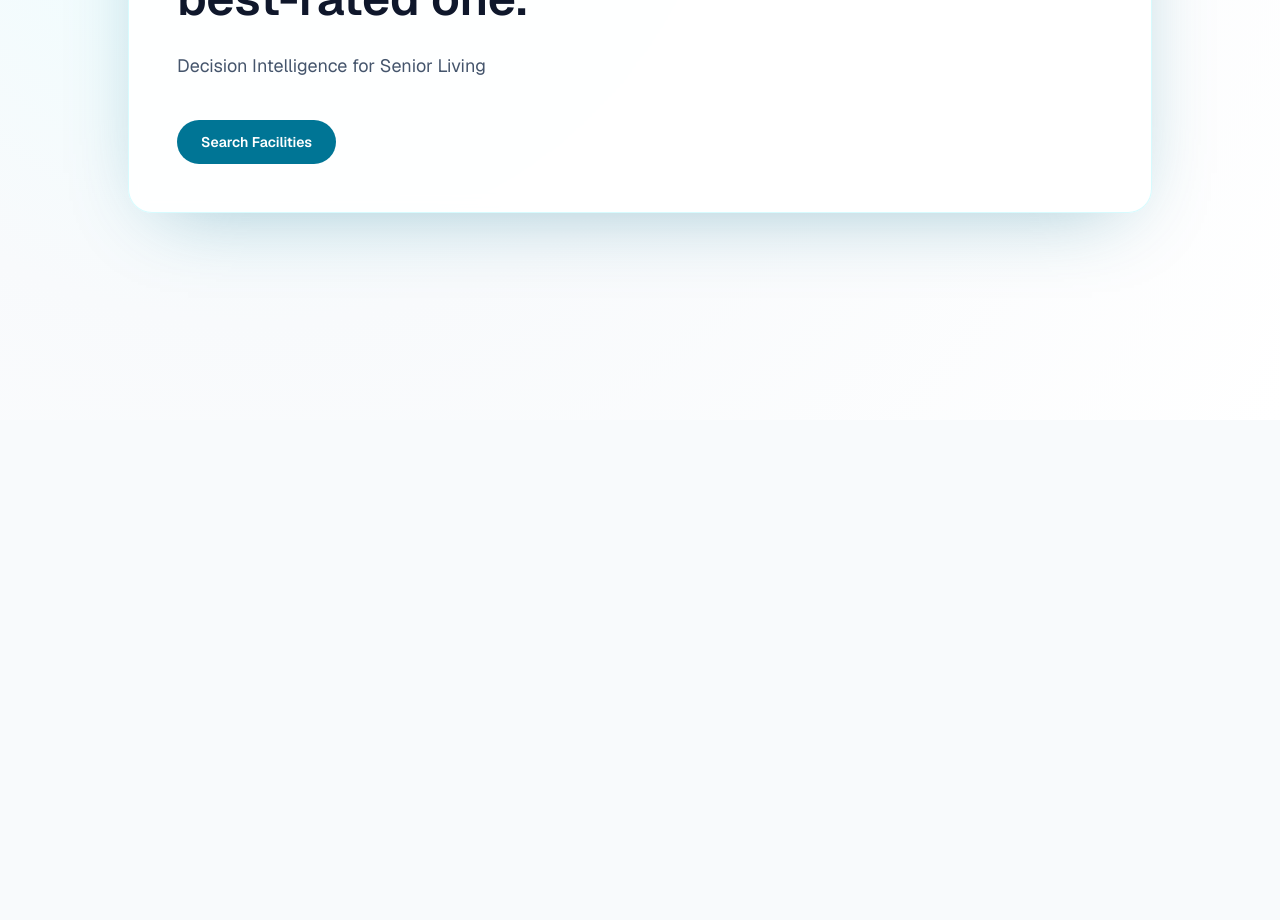
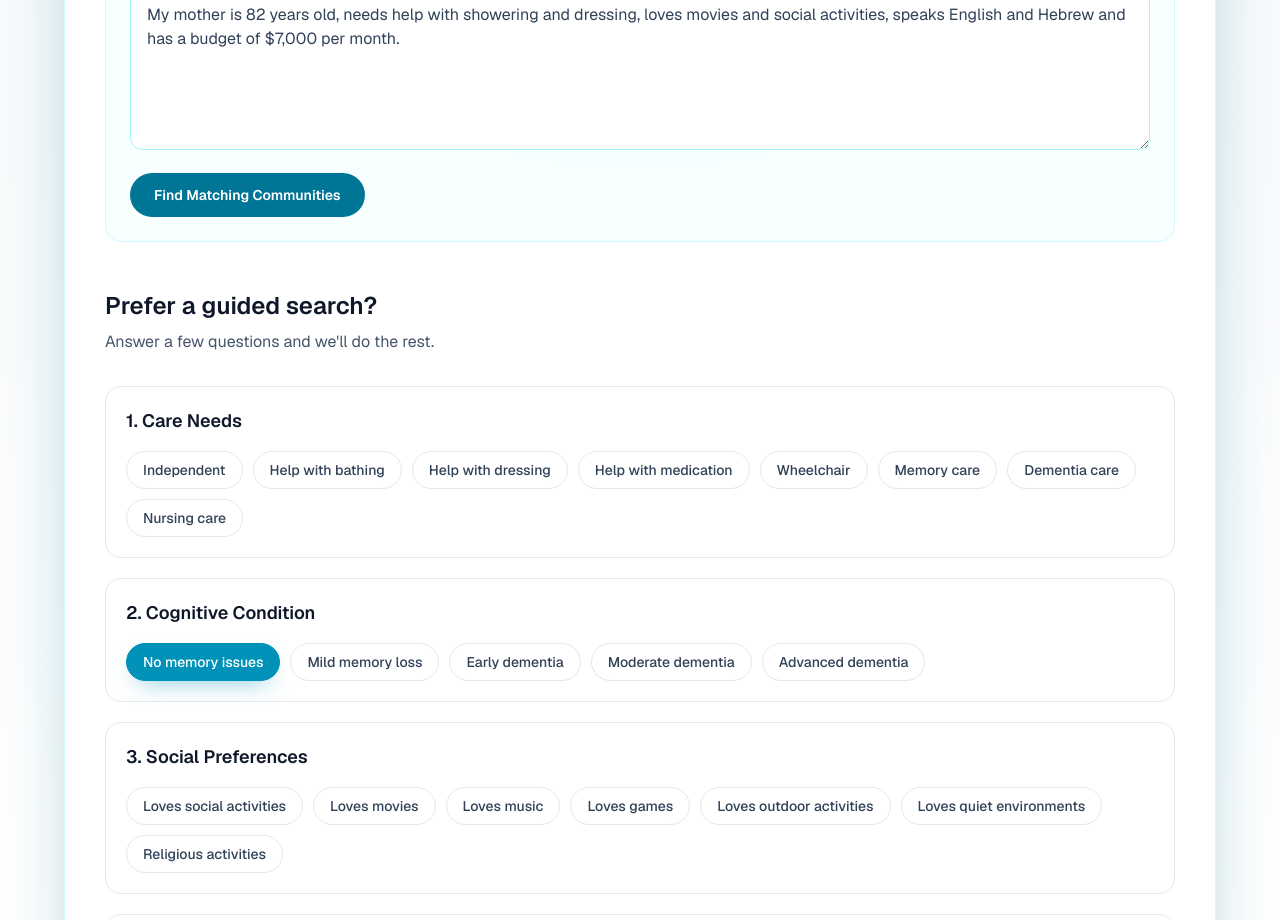
Before and after one commit to shaienglert/optime-nursing, a Next.js app in the folder frontend/: page / in a window 1280 px wide. Shown: the part 380-1300 px from the top of the page. Before the commit the page ends 800 px from the top, so only its background shows below. Built offline with nearby package versions, Linux system fonts and the light colour scheme.

Commit message:
Redesign homepage as AI nursing home decision engine

```diff
--- a/frontend/src/app/page.tsx
+++ b/frontend/src/app/page.tsx
@@ -1,25 +1,239 @@
-import Link from "next/link";
+"use client";
+
+import { useMemo, useState } from "react";
+
+const careNeedsOptions = [
+  "Independent",
+  "Help with bathing",
+  "Help with dressing",
+  "Help with medication",
+  "Wheelchair",
+  "Memory care",
+  "Dementia care",
+  "Nursing care",
+];
+
+const socialPreferencesOptions = [
+  "Loves social activities",
+  "Loves movies",
+  "Loves music",
+  "Loves games",
+  "Loves outdoor activities",
+  "Loves quiet environments",
+  "Religious activities",
+];
+
+const biggestConcernsOptions = [
+  "Poor care quality",
+  "Staff shortages",
+  "Falls and safety",
+  "Loneliness",
+  "Hidden costs",
+  "Medical emergencies",
+  "Loss of independence",
+  "Memory decline",
+];
+
+const cognitiveConditionOptions = [
+  "No memory issues",
+  "Mild memory loss",
+  "Early dementia",
+  "Moderate dementia",
+  "Advanced dementia",
+];
+
+const distanceOptions = [
+  "Under 10 miles",
+  "Under 25 miles",
+  "Under 50 miles",
+  "Anywhere",
+];
+
+function OptionChip({
+  label,
+  isActive,
+  onClick,
+}: {
+  label: string;
+  isActive: boolean;
+  onClick: () => void;
+}) {
+  return (
+    <button
+      type="button"
+      onClick={onClick}
+      className={`rounded-full border px-4 py-2 text-sm font-medium transition ${
+        isActive
+          ? "border-cyan-600 bg-cyan-600 text-white shadow-[0_10px_24px_-12px_rgba(8,145,178,0.7)]"
+          : "border-slate-200 bg-white text-slate-700 hover:border-cyan-400 hover:text-cyan-700"
+      }`}
+    >
+      {label}
+    </button>
+  );
+}
+
+function toggleOption(current: string[], option: string): string[] {
+  return current.includes(option)
+    ? current.filter((item) => item !== option)
+    : [...current, option];
+}
 
 export default function Home() {
+  const [aiDescription, setAiDescription] = useState(
+    "My mother is 82 years old, needs help with showering and dressing, loves movies and social activities, speaks English and Hebrew and has a budget of $7,000 per month.",
+  );
+  const [careNeeds, setCareNeeds] = useState<string[]>([]);
+  const [cognitiveCondition, setCognitiveCondition] = useState(
+    cognitiveConditionOptions[0],
+  );
+  const [socialPreferences, setSocialPreferences] = useState<string[]>([]);
+  const [biggestConcerns, setBiggestConcerns] = useState<string[]>([]);
+  const [budget, setBudget] = useState(7000);
+  const [distanceFromFamily, setDistanceFromFamily] = useState(distanceOptions[1]);
+
+  const selectedSummary = useMemo(() => {
+    return `${careNeeds.length} care need(s), ${socialPreferences.length} social preference(s), ${biggestConcerns.length} concern(s)`;
+  }, [careNeeds, socialPreferences, biggestConcerns]);
+
   return (
-    <main className="relative flex min-h-screen items-center bg-[radial-gradient(circle_at_20%_20%,#ecfeff_0%,#f8fafc_45%,#ffffff_100%)] px-6 py-14 sm:px-10 lg:px-16">
-      <section className="mx-auto w-full max-w-5xl overflow-hidden rounded-3xl border border-cyan-100/80 bg-white/90 p-8 shadow-[0_20px_80px_-32px_rgba(14,116,144,0.45)] backdrop-blur sm:p-12">
-        <p className="text-xs font-semibold uppercase tracking-[0.2em] text-cyan-700">
-          OPTIME Nursing
-        </p>
-        <h1 className="mt-4 max-w-3xl text-4xl font-semibold leading-tight text-slate-900 sm:text-5xl">
-          Find the right home, not just the best-rated one.
-        </h1>
-        <p className="mt-6 max-w-2xl text-lg text-slate-600">
-          Decision Intelligence for Senior Living
-        </p>
-        <div className="mt-10">
-          <Link
-            href="/facilities"
-            className="inline-flex items-center rounded-full bg-cyan-700 px-6 py-3 text-sm font-semibold text-white transition hover:bg-cyan-800"
-          >
-            Search Facilities
-          </Link>
+    <main className="min-h-screen bg-[radial-gradient(circle_at_top,#cffafe_0%,#f8fafc_32%,#ffffff_65%)] px-6 py-10 sm:px-10 lg:px-16">
+      <section className="mx-auto max-w-6xl">
+        <div className="rounded-3xl border border-cyan-100 bg-white/90 p-6 shadow-[0_24px_80px_-32px_rgba(14,116,144,0.55)] backdrop-blur sm:p-10">
+          <p className="text-xs font-semibold uppercase tracking-[0.22em] text-cyan-700">
+            OPTIME Nursing AI
+          </p>
+          <h1 className="mt-4 max-w-4xl text-3xl font-semibold leading-tight text-slate-900 sm:text-5xl">
+            Find the right home, not just the best-rated one.
+          </h1>
+          <p className="mt-5 max-w-3xl text-lg text-slate-600">
+            Describe your loved one in your own words and OPTIME will find the best matches.
+          </p>
+
+          <div className="mt-8 rounded-2xl border border-cyan-100 bg-cyan-50/40 p-4 sm:p-6">
+            <label htmlFor="ai-search" className="mb-3 block text-sm font-semibold text-cyan-900">
+              AI Search Prompt
+            </label>
+            <textarea
+              id="ai-search"
+              value={aiDescription}
+              onChange={(event) => setAiDescription(event.target.value)}
+              placeholder="My mother is 82 years old, needs help with showering and dressing, loves movies and social activities, speaks English and Hebrew and has a budget of $7,000 per month."
+              className="min-h-40 w-full resize-y rounded-xl border border-cyan-200 bg-white px-4 py-3 text-base text-slate-700 outline-none ring-cyan-300 transition placeholder:text-slate-400 focus:ring-2"
+            />
+            <button
+              type="button"
+              className="mt-4 inline-flex items-center rounded-full bg-cyan-700 px-6 py-3 text-sm font-semibold text-white transition hover:bg-cyan-800"
+            >
+              Find Matching Communities
+            </button>
+          </div>
+
+          <div className="mt-12">
+            <h2 className="text-2xl font-semibold text-slate-900">Prefer a guided search?</h2>
+            <p className="mt-2 text-slate-600">Answer a few questions and we&apos;ll do the rest.</p>
+          </div>
+
+          <div className="mt-8 grid gap-5">
+            <article className="rounded-2xl border border-slate-200 bg-white p-5">
+              <h3 className="text-lg font-semibold text-slate-900">1. Care Needs</h3>
+              <div className="mt-4 flex flex-wrap gap-2.5">
+                {careNeedsOptions.map((option) => (
+                  <OptionChip
+                    key={option}
+                    label={option}
+                    isActive={careNeeds.includes(option)}
+                    onClick={() => setCareNeeds((current) => toggleOption(current, option))}
+                  />
+                ))}
+              </div>
+            </article>
+
+            <article className="rounded-2xl border border-slate-200 bg-white p-5">
+              <h3 className="text-lg font-semibold text-slate-900">2. Cognitive Condition</h3>
+              <div className="mt-4 flex flex-wrap gap-2.5">
+                {cognitiveConditionOptions.map((option) => (
+                  <OptionChip
+                    key={option}
+                    label={option}
+                    isActive={cognitiveCondition === option}
+                    onClick={() => setCognitiveCondition(option)}
+                  />
+                ))}
+              </div>
+            </article>
+
+            <article className="rounded-2xl border border-slate-200 bg-white p-5">
+              <h3 className="text-lg font-semibold text-slate-900">3. Social Preferences</h3>
+              <div className="mt-4 flex flex-wrap gap-2.5">
+                {socialPreferencesOptions.map((option) => (
+                  <OptionChip
+                    key={option}
+                    label={option}
+                    isActive={socialPreferences.includes(option)}
+                    onClick={() =>
+                      setSocialPreferences((current) => toggleOption(current, option))
+                    }
+                  />
+                ))}
+              </div>
+            </article>
+
+            <article className="rounded-2xl border border-slate-200 bg-white p-5">
+              <h3 className="text-lg font-semibold text-slate-900">4. Biggest Concerns</h3>
+              <p className="mt-1 text-sm text-slate-600">What worries you the most?</p>
+              <div className="mt-4 flex flex-wrap gap-2.5">
+                {biggestConcernsOptions.map((option) => (
+                  <OptionChip
+                    key={option}
+                    label={option}
+                    isActive={biggestConcerns.includes(option)}
+                    onClick={() =>
+                      setBiggestConcerns((current) => toggleOption(current, option))
+                    }
+                  />
+                ))}
+              </div>
+            </article>
+
+            <article className="rounded-2xl border border-slate-200 bg-white p-5">
+              <h3 className="text-lg font-semibold text-slate-900">5. Budget</h3>
+              <p className="mt-1 text-sm text-slate-600">$3,000 - $15,000/month</p>
+              <div className="mt-5">
+                <input
+                  type="range"
+                  min={3000}
+                  max={15000}
+                  step={100}
+                  value={budget}
+                  onChange={(event) => setBudget(Number(event.target.value))}
+                  className="h-2 w-full cursor-pointer appearance-none rounded-lg bg-cyan-100 accent-cyan-700"
+                />
+                <p className="mt-3 text-sm font-semibold text-cyan-800">${budget.toLocaleString()}/month</p>
+              </div>
+            </article>
+
+            <article className="rounded-2xl border border-slate-200 bg-white p-5">
+              <h3 className="text-lg font-semibold text-slate-900">6. Distance from family</h3>
+              <div className="mt-4 flex flex-wrap gap-2.5">
+                {distanceOptions.map((option) => (
+                  <OptionChip
+                    key={option}
+                    label={option}
+                    isActive={distanceFromFamily === option}
+                    onClick={() => setDistanceFromFamily(option)}
+                  />
+                ))}
+              </div>
+            </article>
+          </div>
+
+          <div className="mt-8 rounded-2xl border border-cyan-100 bg-cyan-50/50 p-4 text-sm text-slate-700">
+            <p className="font-semibold text-cyan-900">Current draft profile</p>
+            <p className="mt-1">{selectedSummary}</p>
+            <p className="mt-1">Cognitive condition: {cognitiveCondition}</p>
+            <p className="mt-1">Distance preference: {distanceFromFamily}</p>
+          </div>
         </div>
       </section>
     </main>
```
